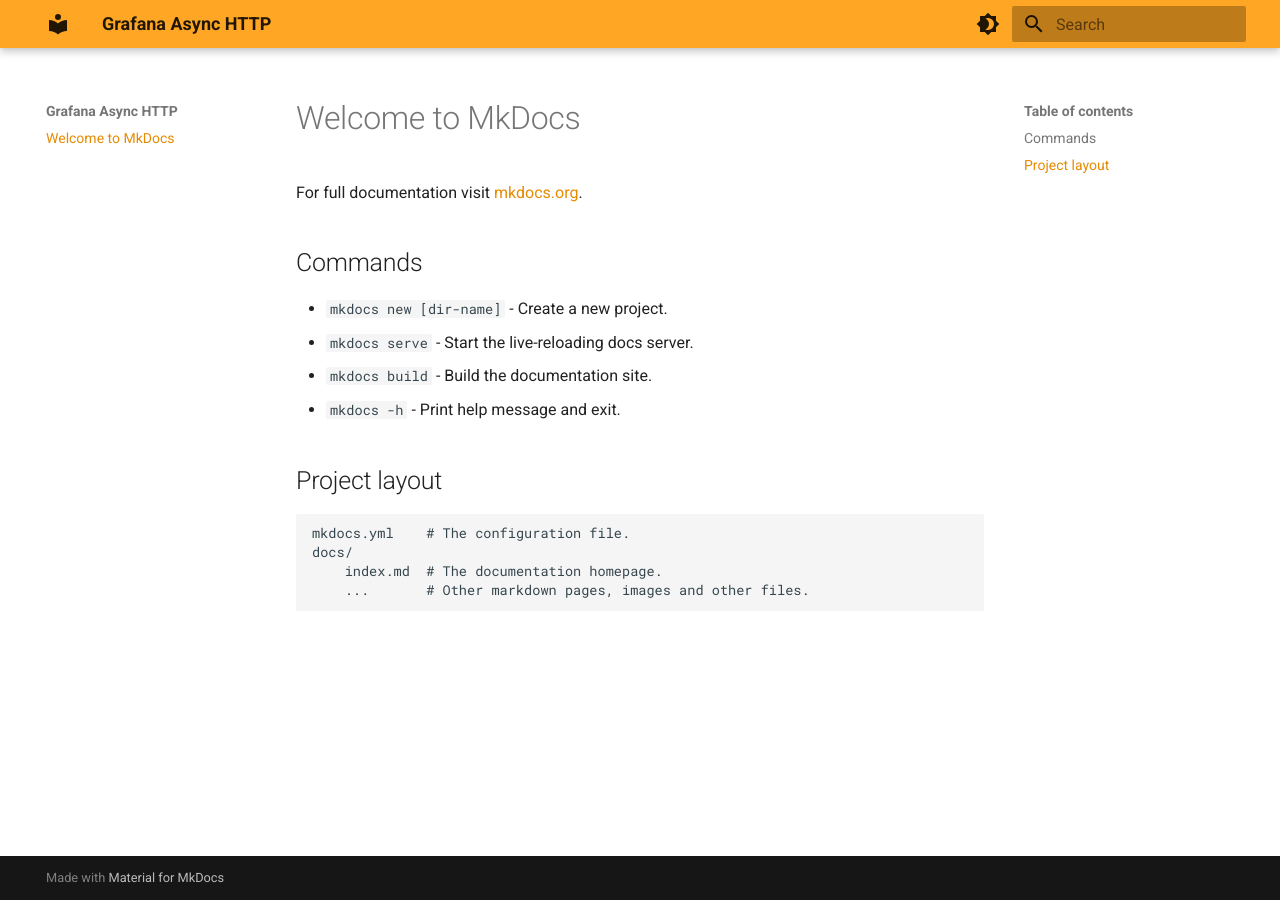
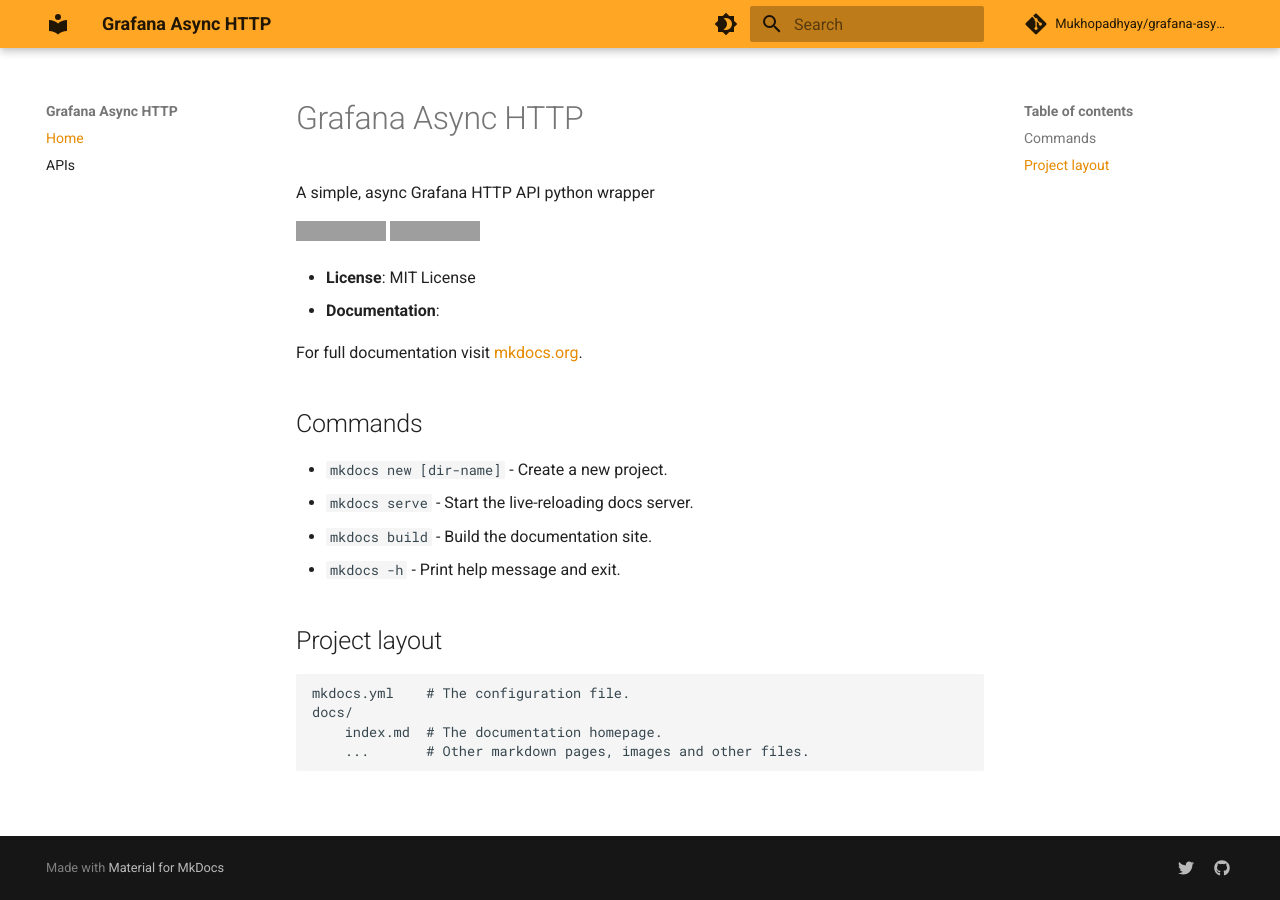
Before and after one commit to Mukhopadhyay/grafana-async-http, an MkDocs documentation site: the page built from docs/index.md, in a window 1280 px wide. Built offline with MkDocs 1.6.1 and Material for MkDocs 9.7.7, drawn with Linux system fonts in a browser that asks for light colours; comment, search, counter and statistics services are not loaded; grey boxes are pictures that could not be loaded.

Commit message:
Adding some docs

```diff
--- a/docs/index.md
+++ b/docs/index.md
@@ -1,4 +1,11 @@
-# Welcome to MkDocs
+# Grafana Async HTTP
+
+A simple, async Grafana HTTP API python wrapper
+
+![Python](https://img.shields.io/badge/python-3670A0?style=for-the-badge&logo=python&logoColor=ffdd54) ![Grafana](https://img.shields.io/badge/grafana-%23F46800.svg?style=for-the-badge&logo=grafana&logoColor=white)
+
++ **License**: MIT License
++ **Documentation**:
 
 For full documentation visit [mkdocs.org](https://www.mkdocs.org).
 
--- /dev/null
+++ b/docs/requirements.txt
@@ -0,0 +1,2 @@
+mkdocs==1.4.2
+mkdocs-material==9.0.7
--- a/mkdocs.yml
+++ b/mkdocs.yml
@@ -2,6 +2,9 @@ site_name: Grafana Async HTTP
 site_author: Pranesh Mukhopadhyay
 site_description: Async Grafana HTTP API wrapper
 
+nav:
+  - Home: index.md
+  - APIs: apis.md
 
 theme:
   name: material
@@ -13,7 +16,6 @@ theme:
       primary: orange
       accent: deep orange
       toggle:
-        # icon: material/lightbulb
         icon: material/brightness-4
         name: Switch to dark mode
 
@@ -23,6 +25,31 @@ theme:
       primary: orange
       accent: deep orange
       toggle:
-        # icon: material/lightbulb-outline
         icon: material/brightness-7
         name: Switch to light mode
+
+markdown_extensions:
+  - pymdownx.superfences
+  - pymdownx.tabbed:
+      alternate_style: true
+  - admonition
+  - pymdownx.details
+  - pymdownx.tasklist:
+      custom_checkbox: true
+      clickable_checkbox: false
+  - attr_list
+  - pymdownx.emoji:
+      emoji_index: !!python/name:materialx.emoji.twemoji
+      emoji_generator: !!python/name:materialx.emoji.to_svg
+
+repo_url: https://github.com/Mukhopadhyay/grafana-async-http
+repo_name: Mukhopadhyay/grafana-async-http
+
+extra:
+  social:
+    - icon: fontawesome/brands/twitter
+      link: https://twitter.com/allthingstensor
+      name: Mukhopadhyay on Twitter
+    - icon: fontawesome/brands/github
+      link: https://github.com/Mukhopadhyay/grafana-async-http
+      name: grafana-async-http
```
Also changed, not shown: .readthedocs.yaml (added, +22 -0 lines), docs/apis.md (added, +55 -0 lines), src/README.md (added, +1 -0 lines), 4 other files.
